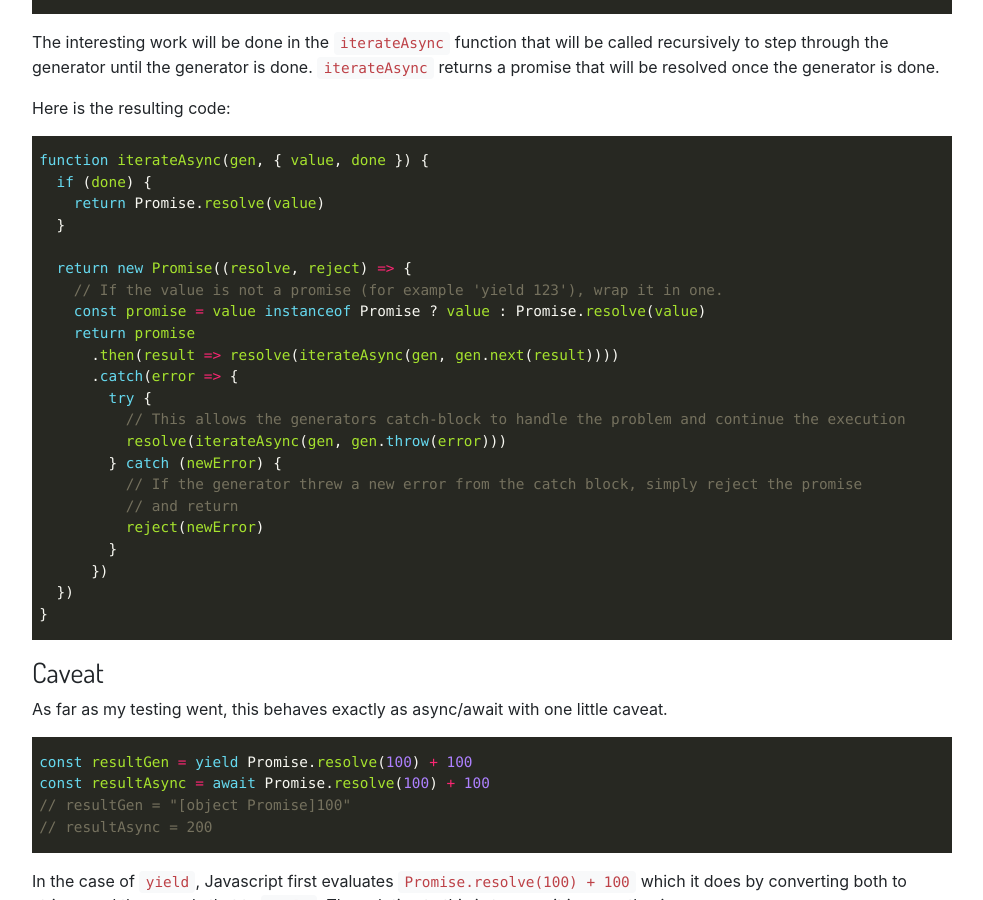
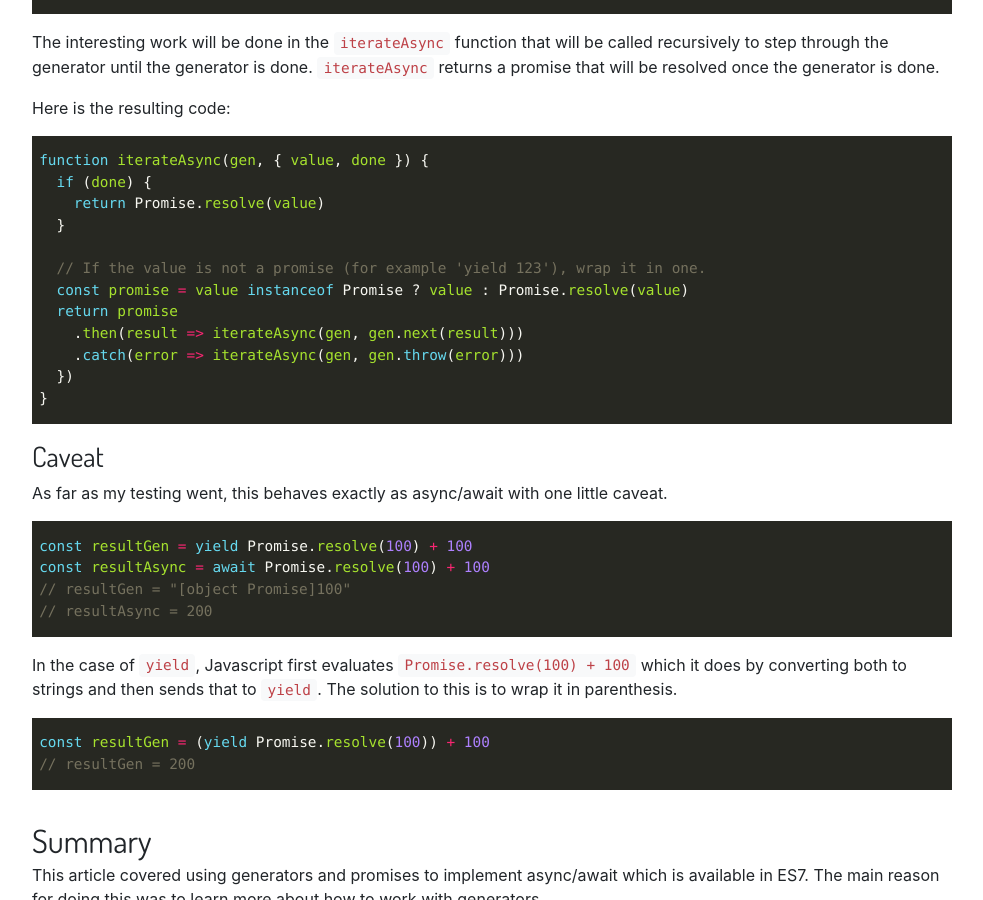
Before and after one commit to hallski/hallski.github.io, a Jekyll site: the page built from _posts/2017-11-15-async-await-with-generators.markdown, in a window 1280 px wide and 900 px high, scrolled down 2008 px. Shown: the whole window, without its empty margins (148-1131 px from the left). Built offline with Jekyll 4.4.1, drawn with Linux system fonts in a browser that asks for light colours; nearby versions of some CDN libraries; comment, search, counter and statistics services are not loaded.

Commit message:
Update post for new implementation of iterateAsync

````diff
--- a/_posts/2017-11-15-async-await-with-generators.markdown
+++ b/_posts/2017-11-15-async-await-with-generators.markdown
@@ -92,21 +92,11 @@ function iterateAsync(gen, { value, done }) {
     return Promise.resolve(value)
   }
 
-  return new Promise((resolve, reject) => {
-    // If the value is not a promise (for example 'yield 123'), wrap it in one.
-    const promise = value instanceof Promise ? value : Promise.resolve(value)
-    return promise
-      .then(result => resolve(iterateAsync(gen, gen.next(result))))
-      .catch(error => {
-        try {
-          // This allows the generators catch-block to handle the problem and continue the execution
-          resolve(iterateAsync(gen, gen.throw(error)))
-        } catch (newError) {
-          // If the generator threw a new error from the catch block, simply reject the promise
-          // and return
-          reject(newError)
-        }
-      })
+  // If the value is not a promise (for example 'yield 123'), wrap it in one.
+  const promise = value instanceof Promise ? value : Promise.resolve(value)
+  return promise
+    .then(result => iterateAsync(gen, gen.next(result)))
+    .catch(error => iterateAsync(gen, gen.throw(error)))
   })
 }
 ```
````
